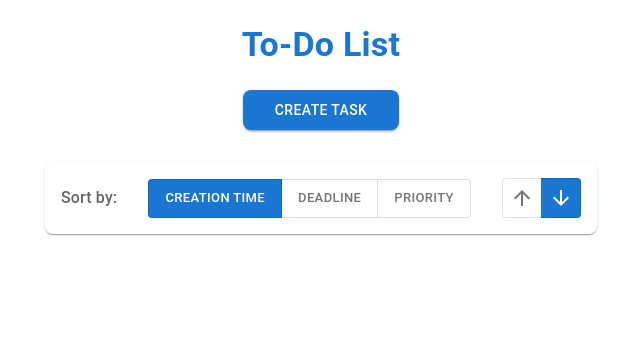
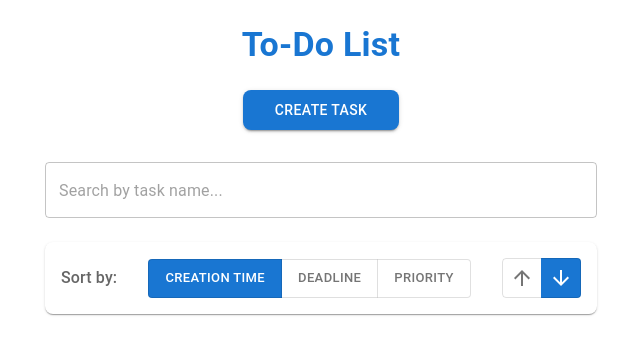
Before and after one commit to Tahmidul-Islam-Omi/Career_BootCamp, a React (Vite) app in the folder Career BootCamp/React JS Assignment/To-Do App/: page /todo in a window 1280 px wide. Shown: the top 354 px of the page, without its empty margins (319-959 px from the left). Built offline with nearby package versions, Linux system fonts and the light colour scheme.

Commit message:
Search Functionality is added.

```diff
--- /dev/null
+++ b/Career BootCamp/React JS Assignment/To-Do App/src/components/TaskSearch.jsx
@@ -0,0 +1,16 @@
+import { TextField } from '@mui/material';
+
+const TaskSearch = ({ searchTerm, setSearchTerm }) => {
+    return (
+        <TextField
+            variant="outlined"
+            placeholder="Search by task name..."
+            value={searchTerm}
+            onChange={(e) => setSearchTerm(e.target.value)}
+            fullWidth
+            sx={{ mb: 3 }}
+        />
+    );
+};
+
+export default TaskSearch;
--- a/Career BootCamp/React JS Assignment/To-Do App/src/pages/TodoApp.jsx
+++ b/Career BootCamp/React JS Assignment/To-Do App/src/pages/TodoApp.jsx
@@ -2,6 +2,7 @@ import { Button, Container, Typography } from '@mui/material';
 import { useState } from 'react';
 import TaskDialog from '../components/TaskDialog';
 import TaskList from '../components/TaskList';
+import TaskSearch from '../components/TaskSearch';
 import TaskSortControls from '../components/TaskSortControls';
 import TaskUpdateDialog from '../components/TaskUpdateDialog';
 
@@ -18,6 +19,7 @@ const TodoApp = () => {
         priority: 1,
     });
     const [currentTask, setCurrentTask] = useState(null);
+    const [searchTerm, setSearchTerm] = useState('');
 
     const handleChange = (e) => {
         const { name, value } = e.target;
@@ -76,6 +78,10 @@ const TodoApp = () => {
         });
     };
 
+    const filteredTasks = getSortedTasks().filter(task =>
+        task.name.toLowerCase().includes(searchTerm.toLowerCase())
+    );
+
     return (
         <Container maxWidth="sm">
             <Typography
@@ -108,6 +114,8 @@ const TodoApp = () => {
                 Create Task
             </Button>
 
+            <TaskSearch searchTerm={searchTerm} setSearchTerm={setSearchTerm} />
+
             <TaskSortControls
                 sortBy={sortBy}
                 setSortBy={setSortBy}
@@ -115,7 +123,7 @@ const TodoApp = () => {
                 setSortOrder={setSortOrder}
             />
 
-            <TaskList tasks={getSortedTasks()} onEdit={handleEdit} onDelete={handleDelete} />
+            <TaskList tasks={filteredTasks} onEdit={handleEdit} onDelete={handleDelete} />
 
             <TaskDialog
                 open={open}
```
